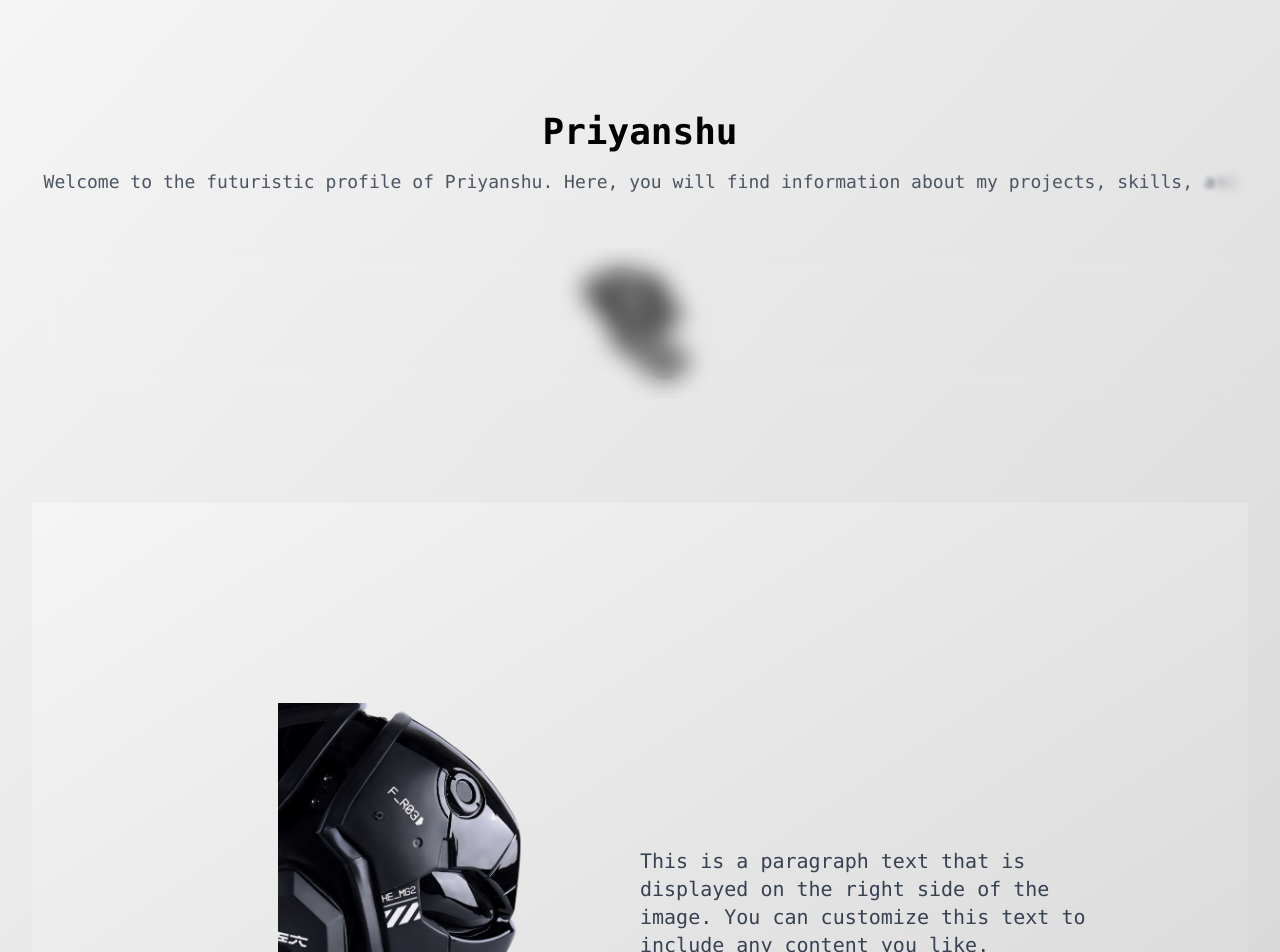
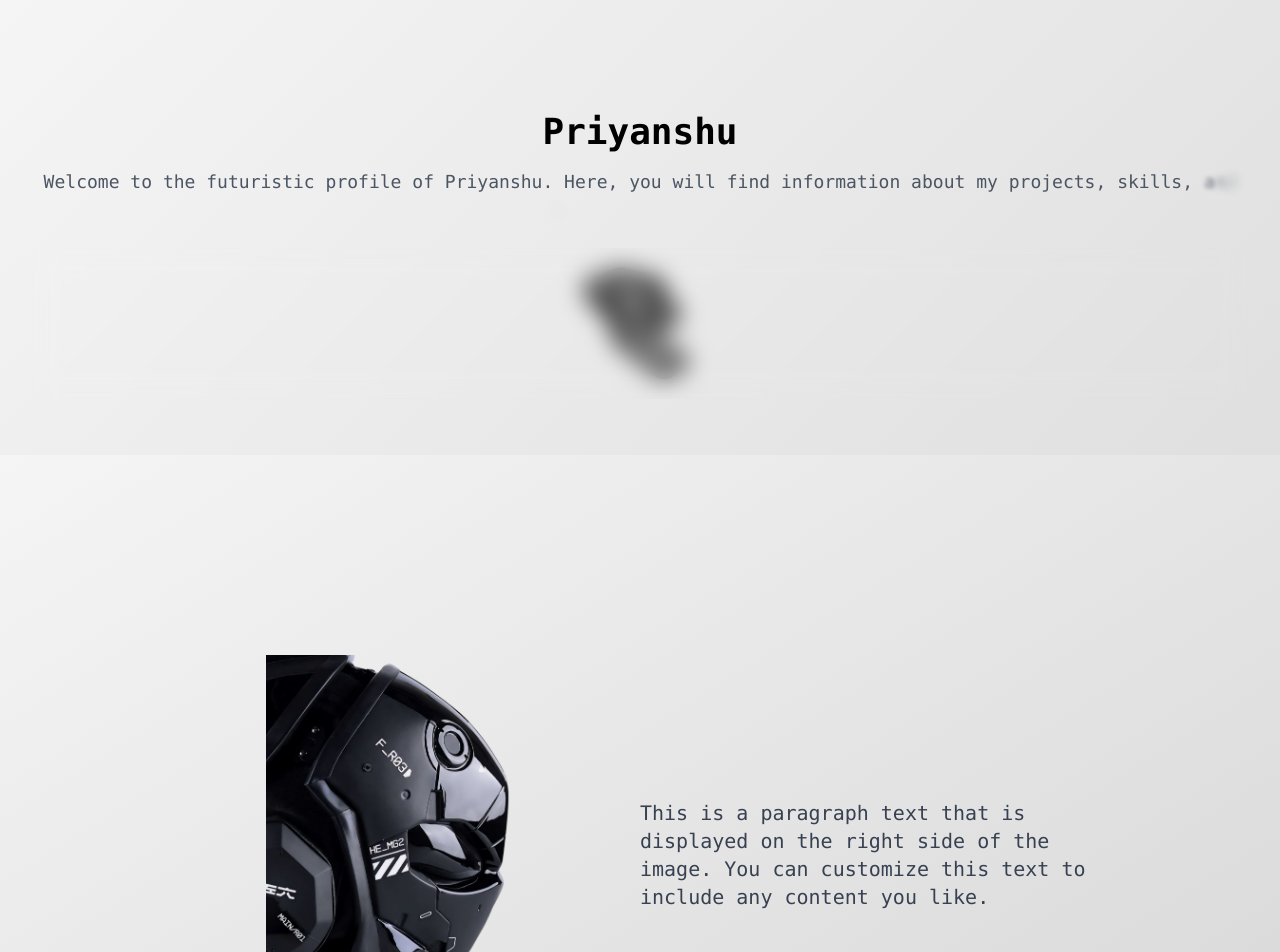
Before and after one commit to Priyansxu/Website, a Next.js app: page / in a window 1280 px wide. Shown: the top 952 px of the page. Built offline with nearby package versions, Linux system fonts and the light colour scheme.

Commit message:
Update index.js

```diff
--- a/pages/index.js
+++ b/pages/index.js
@@ -55,7 +55,7 @@ export default function Page() {
             ))}
           </motion.p>
           <div className="flex justify-center items-center relative mt-6">
-     <div className="absolute inset-0 backdrop-blur-md p-4 z-20">
+     <div className="absolute inset-0 backdrop-blur-md p-6 z-20">
     </div>
             <Image
               src={ElementX}
@@ -66,7 +66,7 @@ export default function Page() {
             />
           </div>
         </section>
-        <section className="mt-10 p-8">
+        <section className="mt-6">
          <div className="h-screen bg-gradient-to-br from-[#f5f5f5] to-[#d5d5d5] flex items-center justify-center">
       <div className="flex w-3/4 h-1/2">
         <div className="relative w-1/2 h-full">
```
